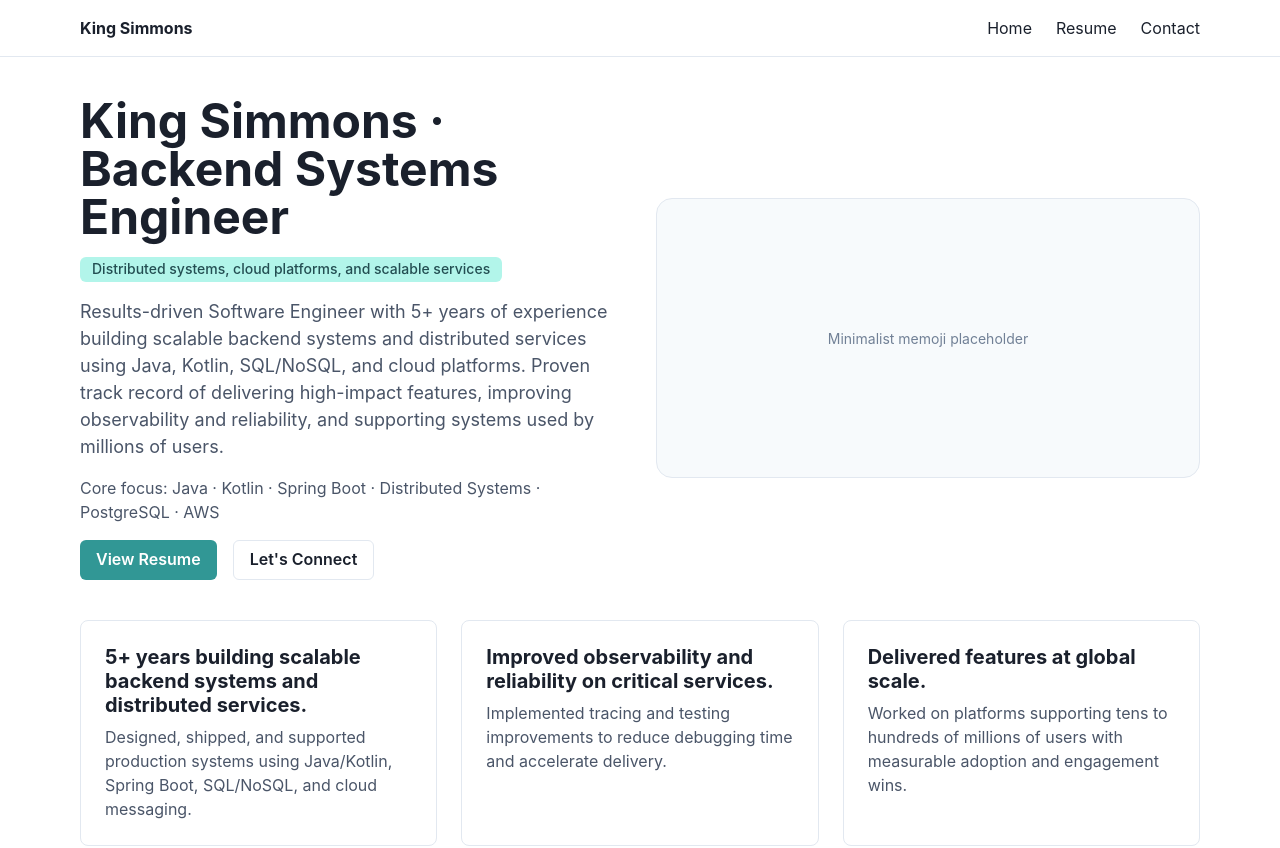
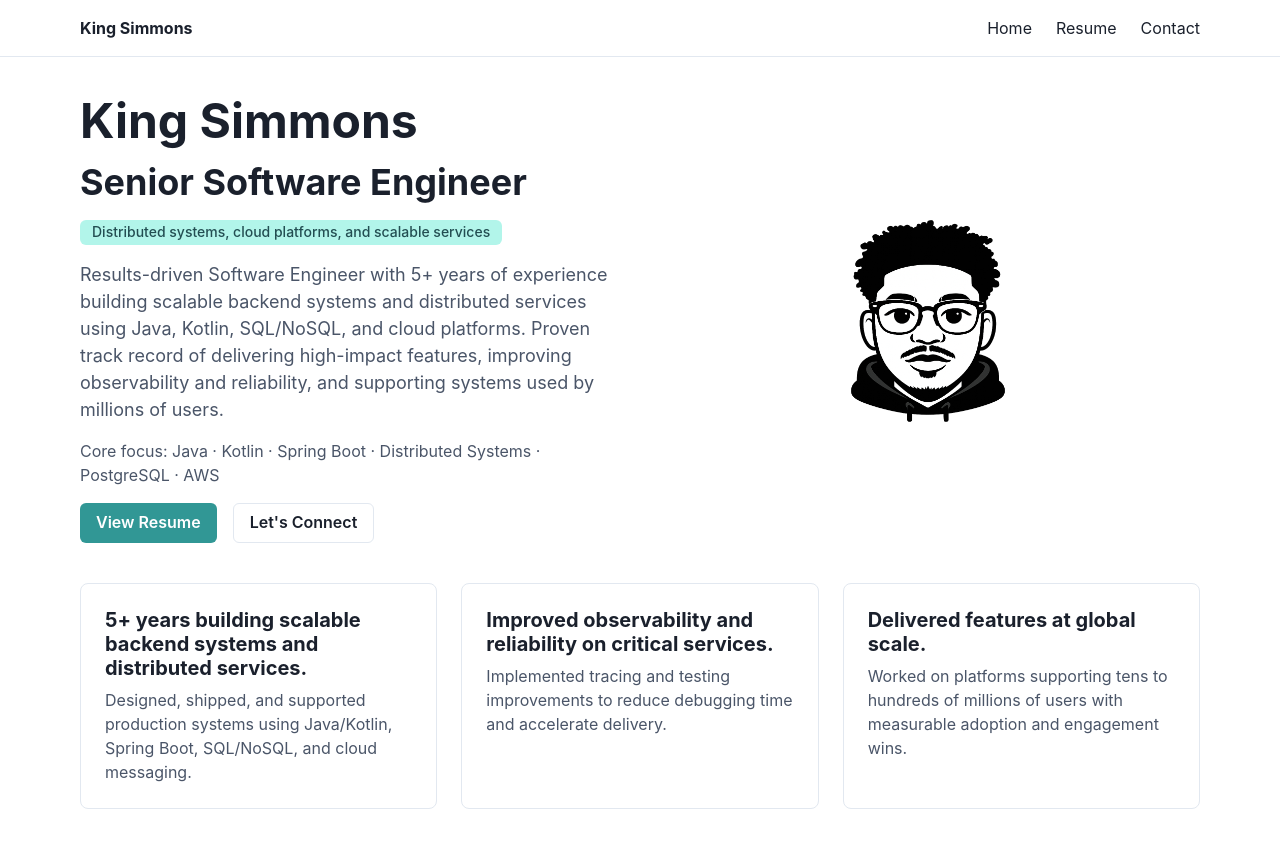
Before and after one commit to King-Simmons/king-simmons-portfolio, a Next.js app: page / in a window 1280 px wide. Shown: the top 848 px of the page. Built offline with nearby package versions, Linux system fonts and the light colour scheme.

Commit message:
Add image

```diff
--- a/src/pages/index.tsx
+++ b/src/pages/index.tsx
@@ -3,6 +3,7 @@ import {
   Box,
   Button,
   Heading,
+  Image,
   SimpleGrid,
   Stack,
   Tag,
@@ -17,7 +18,10 @@ const HomePage = () => {
       <SimpleGrid columns={{ base: 1, md: 2 }} spacing={8} alignItems="center">
         <Stack spacing={4}>
           <Heading as="h1" size="2xl">
-            King Simmons · Backend Systems Engineer
+            King Simmons
+          </Heading>
+          <Heading as="h3">
+            Senior Software Engineer
           </Heading>
           <Tag
             alignSelf="flex-start"
@@ -44,20 +48,24 @@ const HomePage = () => {
           </Stack>
         </Stack>
         <Box
-          borderWidth="1px"
-          borderColor="gray.200"
-          borderRadius="2xl"
-          bg="gray.50"
           minH={{ base: "240px", md: "280px" }}
           display="flex"
+          borderWidth="1px"
+          borderColor="white"
+          borderRadius="lg"
+          bg="white"
           alignItems="center"
           justifyContent="center"
           textAlign="center"
           px={6}
         >
-          <Text color="gray.500" fontSize="sm">
-            Minimalist memoji placeholder
-          </Text>
+          <Image
+              src="/images/memoji.png"
+              alt="King Simmons memoji portrait"
+              maxH={{ base: "220px", md: "260px" }}
+              borderRadius="2xl"
+              objectFit="contain"
+          />
         </Box>
       </SimpleGrid>
       <SimpleGrid columns={{ base: 1, md: 3 }} spacing={6}>
```
Also changed, not shown: public/images/memoji.png (added).
